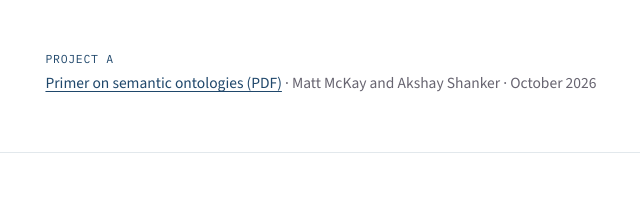
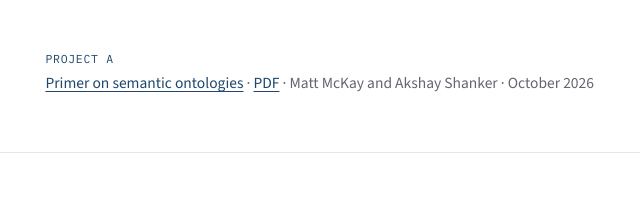
Before and after one commit to econ-ark/sce-wg-1, a plain HTML site: page docs/index.html in a window 1280 px wide. Shown: the part 2396-2602 px from the top of the page, 245-885 px from the left. Drawn offline with nearby package versions, Linux system fonts and the light colour scheme.

Commit message:
Publish the semantic ontology primer as HTML slides as well as a PDF
The primer job now also renders the deck as HTML slides, into
semantic-ontology-primer/ beside a copy of the deck's assets/, since Marp
leaves the images as links relative to the deck. The check step asserts
that every image the slides link to is there and that the HTML and the PDF
have the same number of slides. The Marp version is pinned once, for both
builds.

The Resources entry links the slides from the primer's title, with the PDF
beside it.

Co-Authored-By: Claude Opus 5.5 <noreply@anthropic.com>

```diff
--- a/docs/index.html
+++ b/docs/index.html
@@ -183,7 +183,7 @@
         <div>
           <p style="margin:0 0 4px; font-family:'IBM Plex Mono',monospace; font-size:11.5px; letter-spacing:0.06em; text-transform:uppercase; color:var(--accent);">Project A</p>
           <ul style="margin:0; padding:0; list-style:none; display:grid; gap:4px;">
-            <li style="font-size:15.5px; line-height:1.65;"><a href="semantic-ontology-primer.pdf">Primer on semantic ontologies (PDF)</a><span style="color:var(--muted);"> · Matt McKay and Akshay Shanker · October 2026</span></li>
+            <li style="font-size:15.5px; line-height:1.65;"><a href="semantic-ontology-primer/">Primer on semantic ontologies</a><span style="color:var(--muted);"> · </span><a href="semantic-ontology-primer.pdf">PDF</a><span style="color:var(--muted);"> · Matt McKay and Akshay Shanker · October 2026</span></li>
           </ul>
         </div>
       </div>
```
Also changed, not shown: .github/workflows/publish.yml, project-a/slides/semantic-ontology-cases/.marprc.yml, 1 other file.
